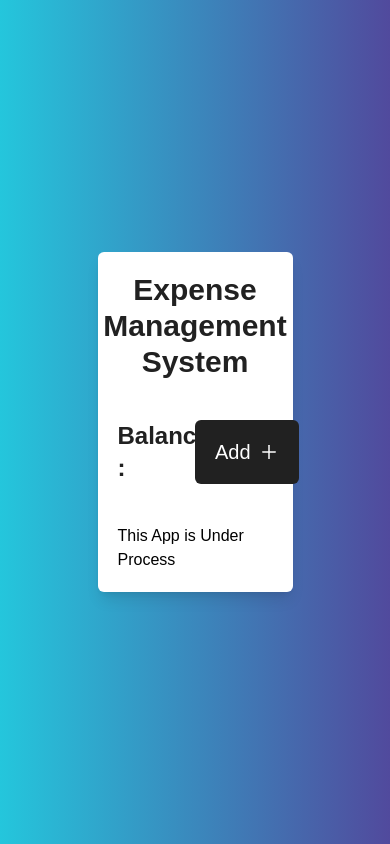
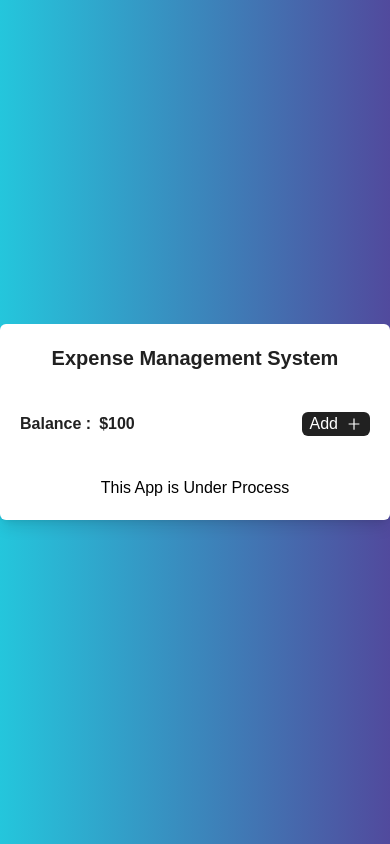
Before and after one commit to SudhanshuShrivastava04/Expense-Management-System, a React (Vite) app: page / in a window 390 px wide. Built offline with nearby package versions, Linux system fonts and the light colour scheme.

Commit message:
reponsive changes in ui

```diff
--- a/src/App.jsx
+++ b/src/App.jsx
@@ -3,8 +3,8 @@ import ExpenseTracker from "./components/ExpenseTracker";
 function App() {
   return (
     <div className="grid place-items-center bg-gradient-to-r from-[#24C6DC] to-[#514A9D] h-[100vh]">
-      <div className="flex flex-col items-center bg-white rounded-md shadow-lg w-1/2 p-5">
-        <h1 className="text-center font-montserrat text-primaryHeading font-bold text-3xl">Expense Management System</h1>
+      <div className="flex flex-col items-center bg-white rounded-md shadow-lg md:w-1/2 w-full  mx-auto md:mx-0 p-5">
+        <h1 className="text-center font-montserrat text-primaryHeading font-bold md:text-3xl text-xl">Expense Management System</h1>
         <ExpenseTracker />
       </div>
     </div>
--- a/src/components/AddForm.tsx
+++ b/src/components/AddForm.tsx
@@ -33,7 +33,7 @@ function AddModal() {
               Expense
             </label>
           </div>
-          <button className="bg-primaryHeading p-2 rounded-md text-xl hover:bg-gray-700 text-white self-center">Add Transaction</button>
+          <button className="bg-primaryHeading p-2 rounded-md md:text-xl text-md hover:bg-gray-700 text-white self-center">Add Transaction</button>
         </Form>
       </Formik>
     </div>
--- a/src/components/Overview.jsx
+++ b/src/components/Overview.jsx
@@ -8,15 +8,15 @@ function Overview() {
   };
   return (
     <div className="w-full flex flex-col items-center font-montserrat my-10">
-      <div className="flex flex-row w-full items-stretch justify-between">
-        <div className="w-1/2 flex flex-row gap-2">
-          <h1 className="text-2xl text-primaryHeading font-semibold">
+      <div className="flex flex-row w-full md:items-stretch items-center justify-between">
+        <div className="md:w-1/2 w-full flex flex-row gap-2">
+          <h1 className="md:text-2xl text-primaryHeading font-semibold">
             Balance :{" "}
           </h1>
-          <p className="text-2xl text-primaryHeading font-semibold">$100</p>
+          <p className="md:text-2xl text-primaryHeading font-semibold">$100</p>
         </div>
         <button
-          className="text-white bg-primaryHeading px-5 rounded-md text-xl hover:bg-gray-700 inline-flex items-center gap-2 duration-300"
+          className="text-white bg-primaryHeading md:px-3 px-2 rounded-md md:text-xl hover:bg-gray-700 inline-flex items-center gap-2 duration-300"
           onClick={handleAddTxn}
         >
           {isAddTxnVisible ? "Close" : "Add"}
```
